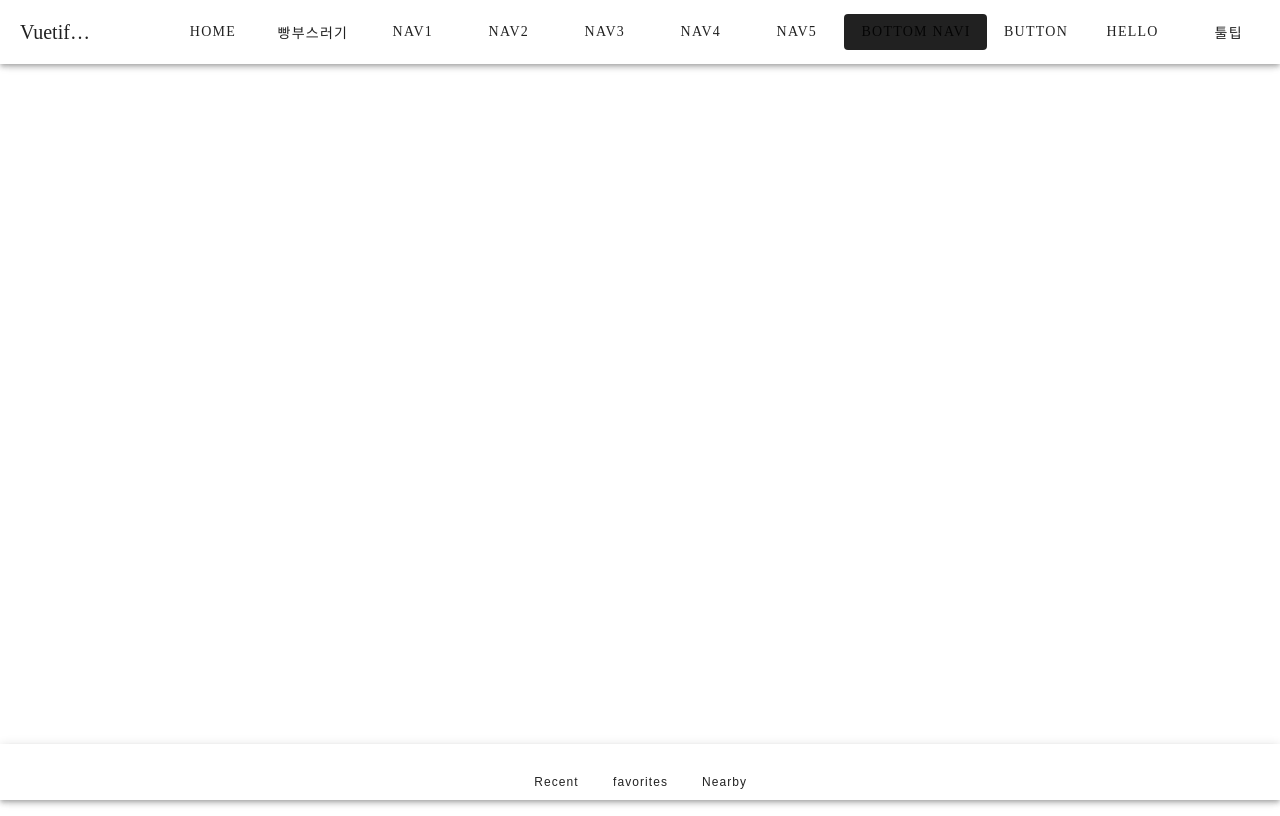
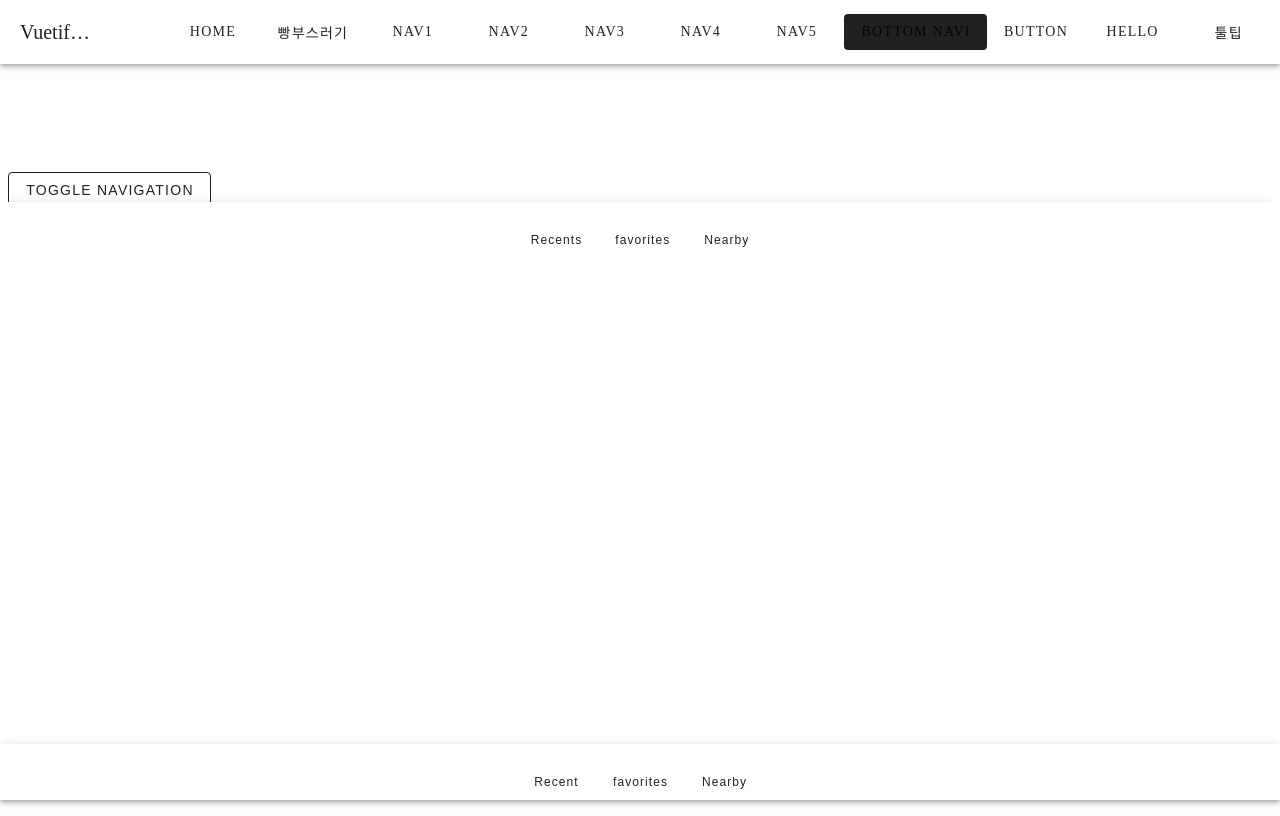
Before and after one commit to anakyn01/vuetifyPortfolio, a Vue app in the folder layout/: page /bottom1 in a window 1280 px wide. Built offline with nearby package versions, Linux system fonts and the light colour scheme; a small style sheet from the web is missing.

Commit message:
bottom navi end

```diff
--- a/layout/src/components/nav/Bottom1.vue
+++ b/layout/src/components/nav/Bottom1.vue
@@ -1,5 +1,42 @@
 <template>
-    <v-container>
+    <div class="mt100"></div>
+<v-layout class="border rounded">
+    <div class="mx-auto mt100">
+        <v-btn
+        color="deep-purple"
+        variant="outlined"
+        @click="active = !active"
+        >
+
+toggle Navigation
+        </v-btn>
+        <div class="mb-5"></div>
+    </div>
+
+<v-bottom-navigation
+:active="active"
+color="indigo">
+<v-btn>
+    <v-icon>mdi-history</v-icon>
+    Recents
+</v-btn>
+
+<v-btn>
+    <v-icon>mdi-heart</v-icon>
+    favorites
+</v-btn>
+
+<v-btn>
+    <v-icon>mdi-map-marker</v-icon>
+    Nearby
+</v-btn>
+
+</v-bottom-navigation>
+
+
+</v-layout>
+<div class="my-5"></div>
+<v-container>
     <v-row>
         <v-col>
         </v-col>
@@ -74,6 +111,8 @@ mode="shift"
 <script setup>
 import { computed, ref} from 'vue'
 
+const active = ref(true)//이구문으로 팝업창이 올라가고 내려감
+
 const value = ref(1)
 const color = computed(() => {
     switch (value.value) {
```
